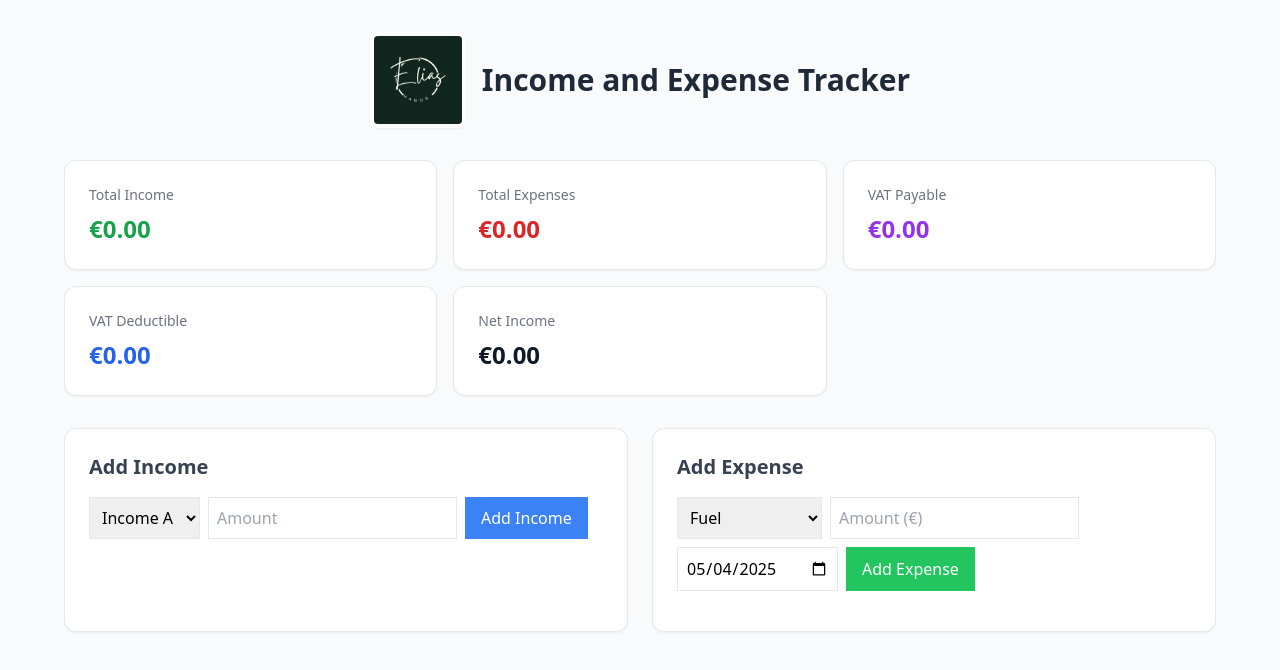
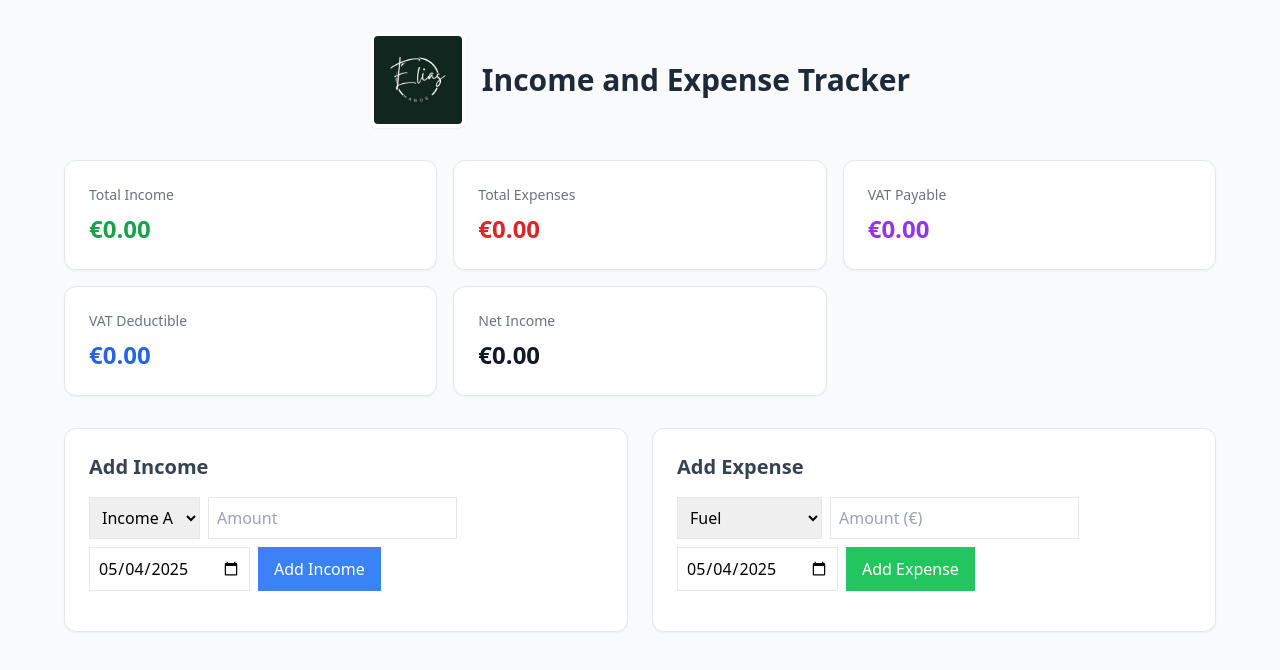
Before and after one commit to nahusenayElias/incomeTrackerTypeScript, a React (Vite) app: page / in a window 1280 px wide. Shown: the top 670 px of the page. Built offline with nearby package versions, Linux system fonts and the light colour scheme.

Commit message:
fix: Enable income stat & Add CRUD function

```diff
--- a/src/components/IncomeForm.tsx
+++ b/src/components/IncomeForm.tsx
@@ -1,39 +1,81 @@
-// src/components/IncomeForm.tsx
-
-import React, { useState } from "react";
+import React, { useState, useEffect } from "react";
 import { Income } from "../types";
 import { v4 as uuidv4 } from "uuid";
 
 interface IncomeFormProps {
   onAdd: (income: Income) => void;
+  onEdit?: (income: Income) => void;
+  existingIncome?: Income | null;
 }
 
-const IncomeForm: React.FC<IncomeFormProps> = ({ onAdd }) => {
+const IncomeForm: React.FC<IncomeFormProps> = ({ onAdd, onEdit, existingIncome }) => {
   const [amount, setAmount] = useState("");
-  const [source, setSource] = useState("incA");
+  const [source, setSource] = useState<Income["source"]>("incA");
+  const [date, setDate] = useState<string>(new Date().toISOString().split("T")[0]);
+
+  useEffect(() => {
+    if (existingIncome) {
+      setAmount(existingIncome.amount.toString());
+      setSource(existingIncome.source);
+      setDate(existingIncome.date.toISOString().split("T")[0]);
+    }
+  }, [existingIncome]);
 
   const handleSubmit = (e: React.FormEvent) => {
     e.preventDefault();
-    onAdd({ id: uuidv4(), source: source as Income["source"], amount: parseFloat(amount), date: new Date() });
-    setAmount("");
+    const incomeData = {
+      id: existingIncome?.id || uuidv4(),
+      source,
+      amount: parseFloat(amount),
+      date: new Date(date),
+    };
+
+    if (existingIncome && onEdit) {
+      onEdit(incomeData);
+    } else {
+      onAdd(incomeData);
+    }
+
+    if (!existingIncome) {
+      setAmount("");
+      setSource("incA");
+      setDate(new Date().toISOString().split("T")[0]);
+    }
   };
 
   return (
-    <form onSubmit={handleSubmit} className="flex space-x-2 mb-4">
-      <select value={source} onChange={(e) => setSource(e.target.value)} className="border p-2">
+    <form onSubmit={handleSubmit} className="flex flex-wrap gap-2 mb-4">
+      <select
+        value={source}
+        onChange={(e) => setSource(e.target.value as Income["source"])}
+        className="border p-2"
+      >
         <option value="incA">Income A</option>
         <option value="incB">Income B</option>
         <option value="incC">Income C</option>
         <option value="incD">Income D</option>
       </select>
+
       <input
         type="number"
         value={amount}
         onChange={(e) => setAmount(e.target.value)}
         placeholder="Amount"
         className="border p-2"
+        step="0.01"
+        required
       />
-      <button type="submit" className="bg-blue-500 text-white px-4 py-2">Add Income</button>
+
+      <input
+        type="date"
+        value={date}
+        onChange={(e) => setDate(e.target.value)}
+        className="border p-2"
+      />
+
+      <button type="submit" className="bg-blue-500 text-white px-4 py-2">
+        {existingIncome ? "Update Income" : "Add Income"}
+      </button>
     </form>
   );
 };
```
